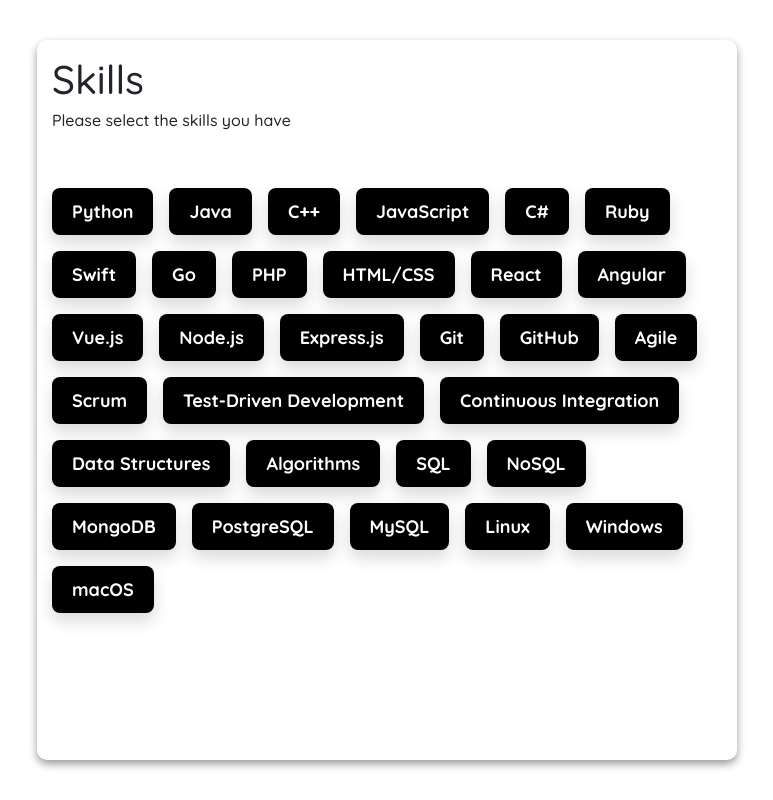
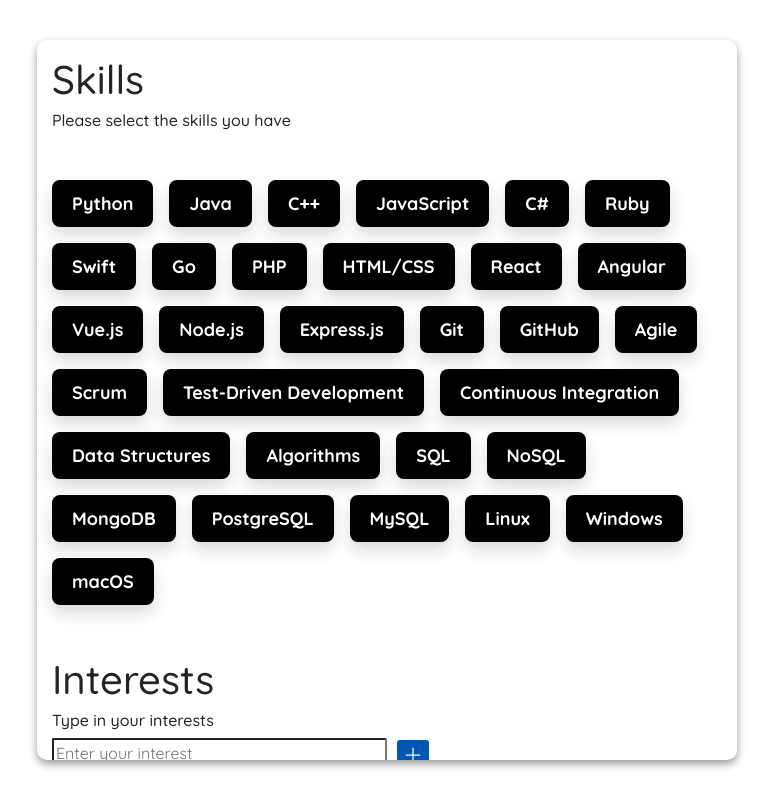
Before and after one commit to ResearchCollaborationApp/researchAndProjectCollab, a React (Create React App) app: page / in a window 1280 px wide. Shown: the whole page, without its empty margins (253-1026 px from the left). Built offline with nearby package versions, Linux system fonts and the light colour scheme.

Commit message:
skills page modified

```diff
--- a/src/Components/skillsandinterests/skills.css
+++ b/src/Components/skillsandinterests/skills.css
@@ -1,5 +1,6 @@
 .skills-options {
-    margin-top: 50px;;
+    margin-top: 50px;
+    margin-bottom: 50px;
     display: flex;
     flex-wrap: wrap;
     gap: 16px;
@@ -19,5 +20,40 @@
 
 }
 .skill-button:hover {
-    transform: scale(1.05); /* Slightly enlarges the button on hover */
+    transform: scale(1.05);
 }
+.enter-interest{
+    display: flex;
+    align-items: center;
+}
+.enter-interest input{
+    width: 50%;
+    border-radius:2px;
+}
+.enter-interest button {
+    align-items: center;
+    border-radius: 3px;
+    margin-left:10px;
+    background-color: #0056b3;
+    color: white;
+    border: none;
+    cursor: pointer;
+    transition: transform 0.5s;
+  }
+
+  .add-button:hover {
+    transition: transform 0.5s;
+
+  }
+  .remove-button {
+    background-color: red;
+    color: white;
+    margin-left:3px;
+    border: none;
+    border-radius: 3px;
+    cursor: pointer;
+  }
+
+  .remove-button:hover {
+    background-color: darkred; /* Darker red on hover */
+  }
--- a/src/Components/skillsandinterests/skills.js
+++ b/src/Components/skillsandinterests/skills.js
@@ -48,9 +48,36 @@ const handleSkillButton = (id) => {
       console.log(`Skill Name: ${updatedSkills[skillIndex].skill}, isSelected: ${updatedSkills[skillIndex].isSelected}`);
   }
 };
+    // State to hold the current input and the list of interests
+    const [interest, setInterest] = useState('');
+    const [interests, setInterests] = useState([]);
+
+    // Function to handle input change
+    const handleInputChange = (e) => {
+      setInterest(e.target.value);
+    };
+
+    // Function to add interest to the list
+    const addInterest = () => {
+      if (interest.trim() !== '') {
+        setInterests([...interests, interest]);
+        setInterest(''); // Clear the input field
+      }
+    };
+    const handleKeyPress = (event) => {
+      if (event.key === 'Enter') {
+        addInterest();
+      }
+    };
+
+    // Function to remove an interest from the list
+    const removeInterest = (index) => {
+      setInterests(interests.filter((_, i) => i !== index));
+    };
   return (
     <div>
         <div className="information-forms-container">
+          <div>
             <h1>Skills</h1>
             <h6>Please select the skills you have</h6>
             <div className = "skills-options">
@@ -59,13 +86,44 @@ const handleSkillButton = (id) => {
                         className="skill-button"
                         key={skill.id}
                         onClick={() => handleSkillButton(skill.id)}
-                    style={{ backgroundColor: skill.isSelected ? 'blue' : 'black' }}
+                        style={{ backgroundColor: skill.isSelected ? '#0056b3' : 'black' }}
                     >
                         {skill.skill}
                     </button>
                 ))}
             </div>
          </div>
+         <div>
+          <h1>Interests</h1>
+          <h6>Type in your interests</h6>
+          <div className = "enter-interest">
+            <input
+            type="text"
+            value={interest}
+            onChange={handleInputChange}
+            placeholder="Enter your interest"
+            onKeyDown={handleKeyPress}
+            />
+          <button onClick={addInterest}>
+              <svg xmlns="http://www.w3.org/2000/svg" width="20" height="20" fill="currentColor" class="bi bi-plus-lg" viewBox="0 0 16 16">
+                <path fill-rule="evenodd" d="M8 2a.5.5 0 0 1 .5.5v5h5a.5.5 0 0 1 0 1h-5v5a.5.5 0 0 1-1 0v-5h-5a.5.5 0 0 1 0-1h5v-5A.5.5 0 0 1 8 2"/>
+            </svg>
+          </button>
+         </div>
+         <div className="skills-options">
+          {interests.map((item, index) => (
+            <div key={index} className="interest-item">
+              <button className='skill-button' style={{backgroundColor:'#0056b3'}}>{item}</button>
+              <button onClick={() => removeInterest(index)} className='remove-button'>
+              <svg xmlns="http://www.w3.org/2000/svg" width="20" height="20" fill="currentColor" class="bi bi-x-lg" viewBox="0 0 16 16">
+                <path d="M2.146 2.854a.5.5 0 1 1 .708-.708L8 7.293l5.146-5.147a.5.5 0 0 1 .708.708L8.707 8l5.147 5.146a.5.5 0 0 1-.708.708L8 8.707l-5.146 5.147a.5.5 0 0 1-.708-.708L7.293 8z"/>
+              </svg>
+              </button>
+            </div>
+          ))}
+        </div>
+       </div>
+      </div>
     </div>
   )
 }
```
Lines whose indentation alone changed are shown as unchanged.
